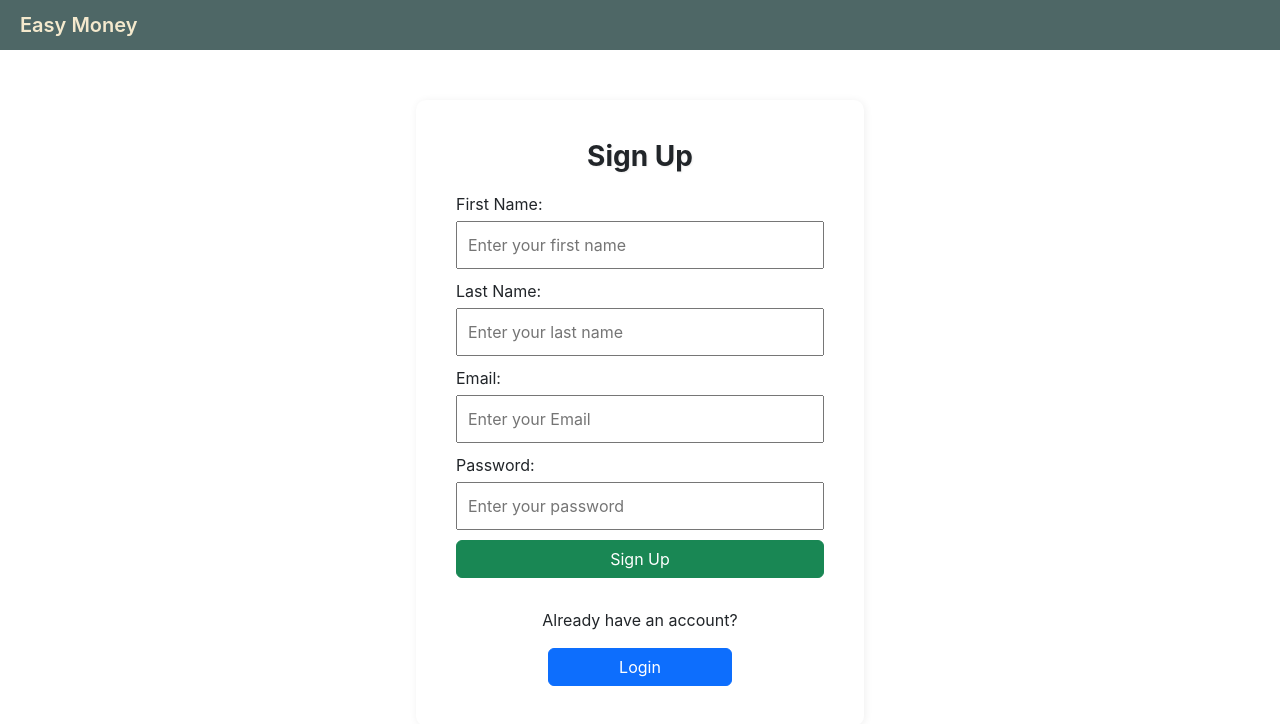
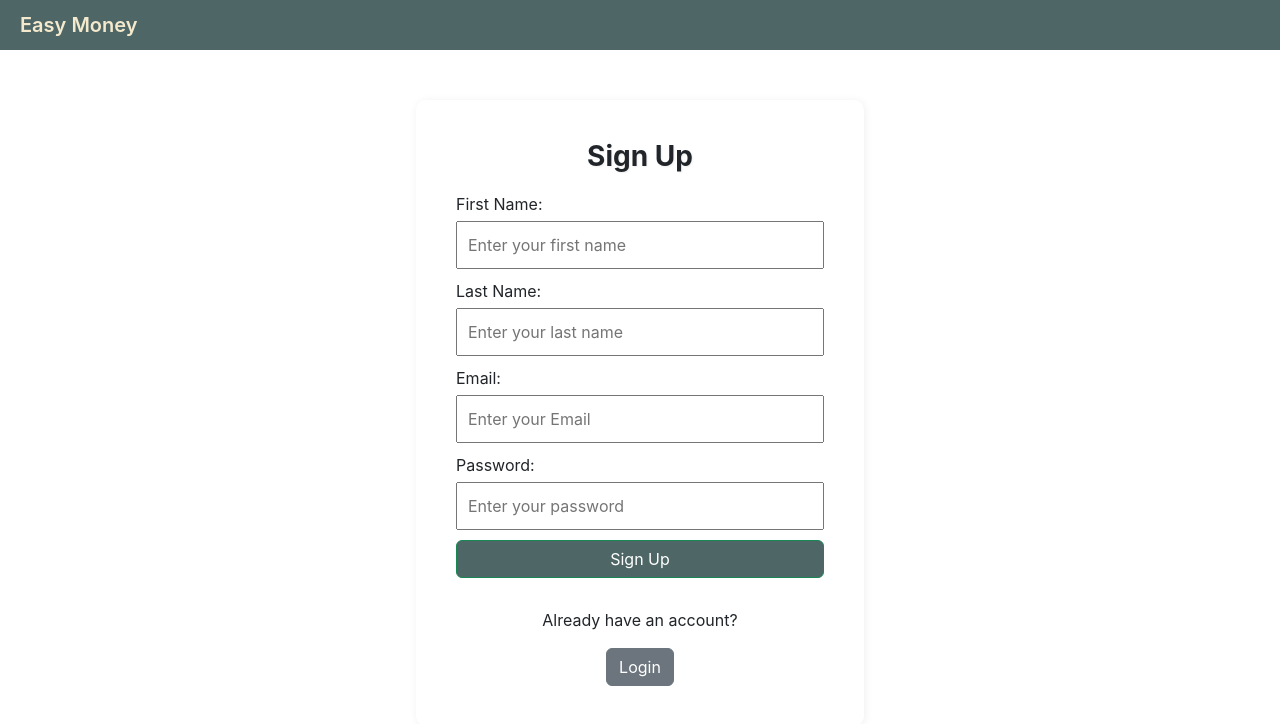
Before and after one commit to smarinacseas/SPARC-24-FinEd, a React (Create React App) app in the folder frontend/: page /register in a window 1280 px wide. Shown: the top 724 px of the page. Built offline with nearby package versions, Linux system fonts and the light colour scheme.

Commit message:
Color scheme matching for login/register

```diff
--- a/frontend/src/components/Register/Register.jsx
+++ b/frontend/src/components/Register/Register.jsx
@@ -81,7 +81,7 @@ const Register = () => {
       </form>
       <div className="login">
         <p>Already have an account?</p>
-        <Link to="/login" type="button" className="btn btn-primary">
+        <Link to="/login" type="button" className="btn btn-secondary">
           Login
         </Link>
       </div>
--- a/frontend/src/components/Register/register.css
+++ b/frontend/src/components/Register/register.css
@@ -36,6 +36,14 @@
     width: 50%;
 }
 
+.registerUser .btn.btn-success {
+    background-color: #4E6766;
+}
+
+.registerUser .btn.btn-success:hover {
+    background-color: #7faca9;
+}
+
 .registerUser h3 {
     text-align: center;
     font-weight: bold;
```
